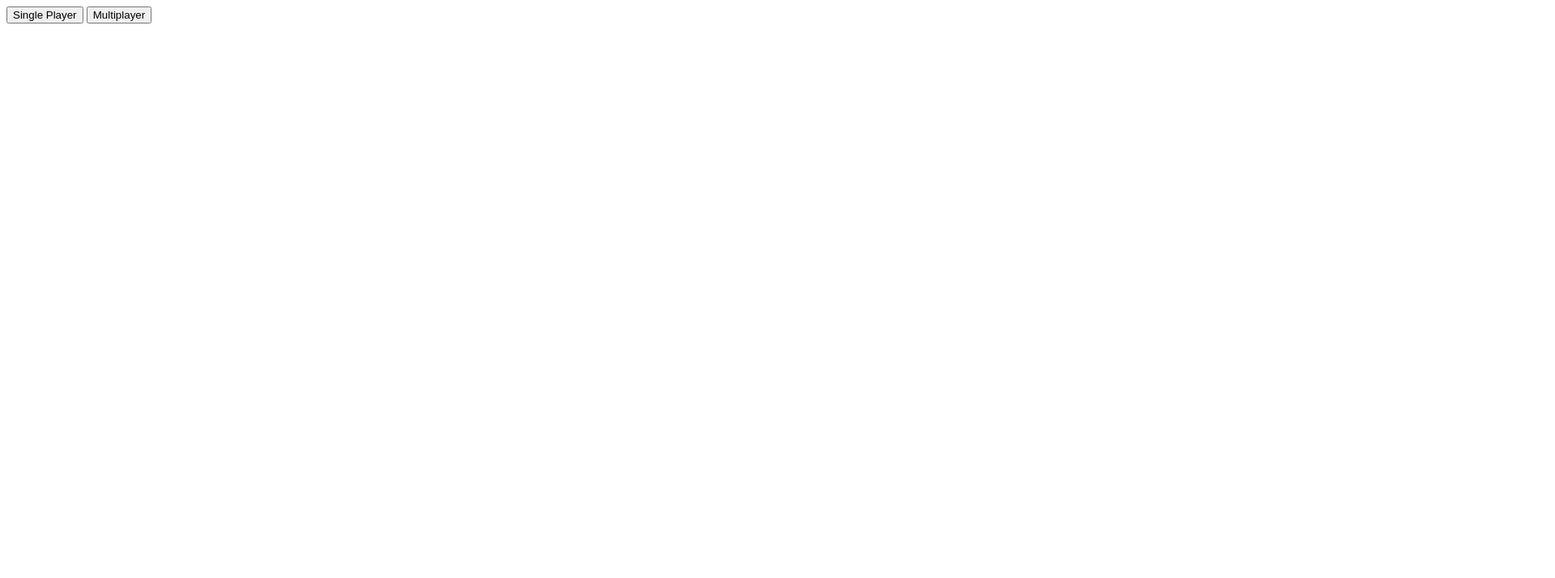
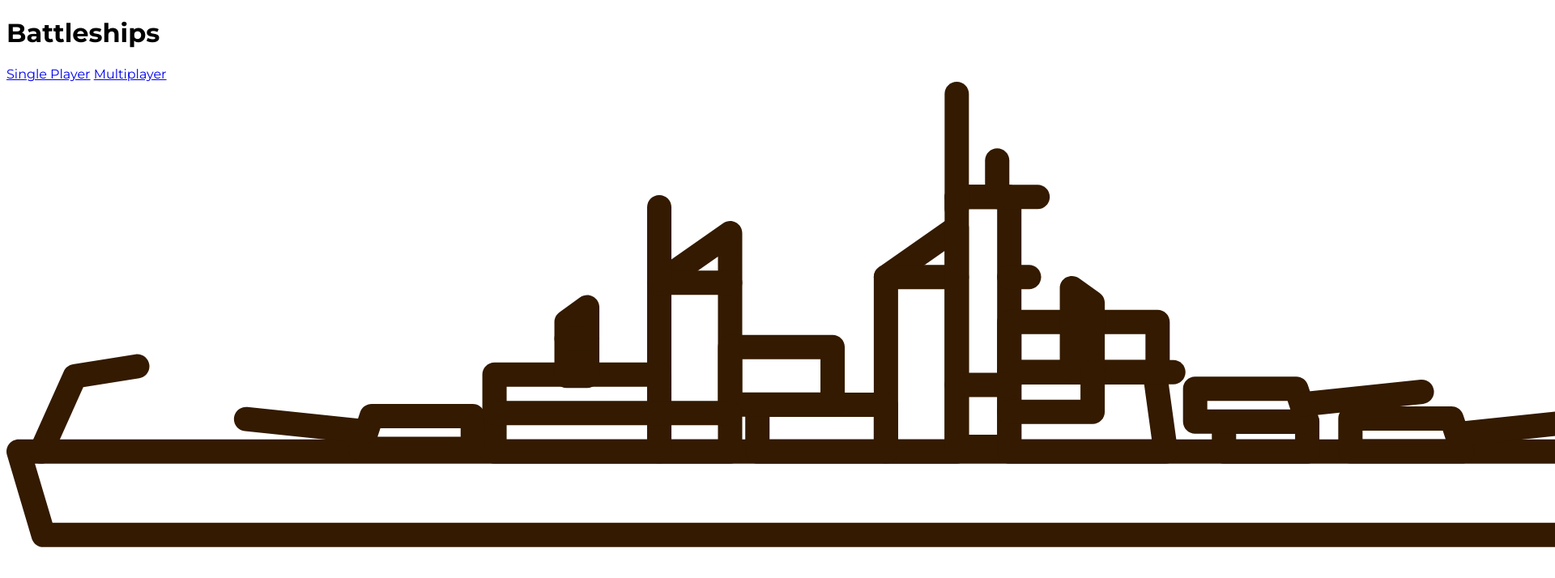
Before and after one commit to dra-gon-del/odin-battleships, a website: page public/index.html in a window 1280 px wide. Shown: the top 714 px of the page at 81% size, 1920 px wide, since content can reach past the window. Drawn offline with Linux system fonts and the light colour scheme.

Commit message:
46. Write new index pg and add battleship large img.

```diff
--- a/public/index.html
+++ b/public/index.html
@@ -9,9 +9,12 @@
     <link href="https://fonts.googleapis.com/css2?family=Bangers&family=Montserrat:ital,wght@0,100..900;1,100..900&display=swap" rel="stylesheet">
   </head>
   <body>
+    <div class="splash-container">
+      <h1 class="splash-title">Battleships</h1>
+      <a href="/singlePlayer.html">Single Player</a>
+      <a href="/multiplayer.html">Multiplayer</a>
+    </div>
 
-    <button id="singlePlayerButton">Single Player</button>
-    <button id="multiplayerButton">Multiplayer</button>
-
+    <img src="./images/battleship-large.svg" class="splash-battleship-image">
   </body>
 </html>
```
Also changed, not shown: public/images/battleship-large.svg (added).
